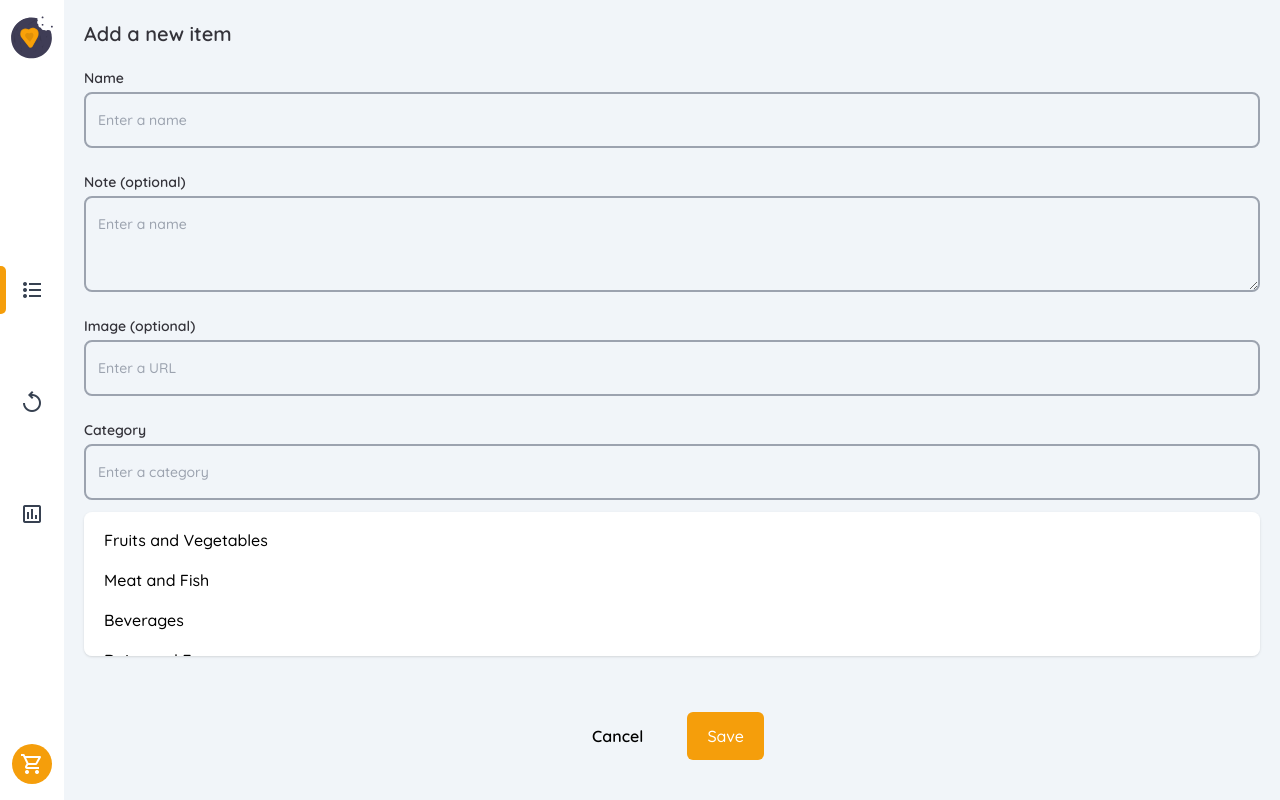
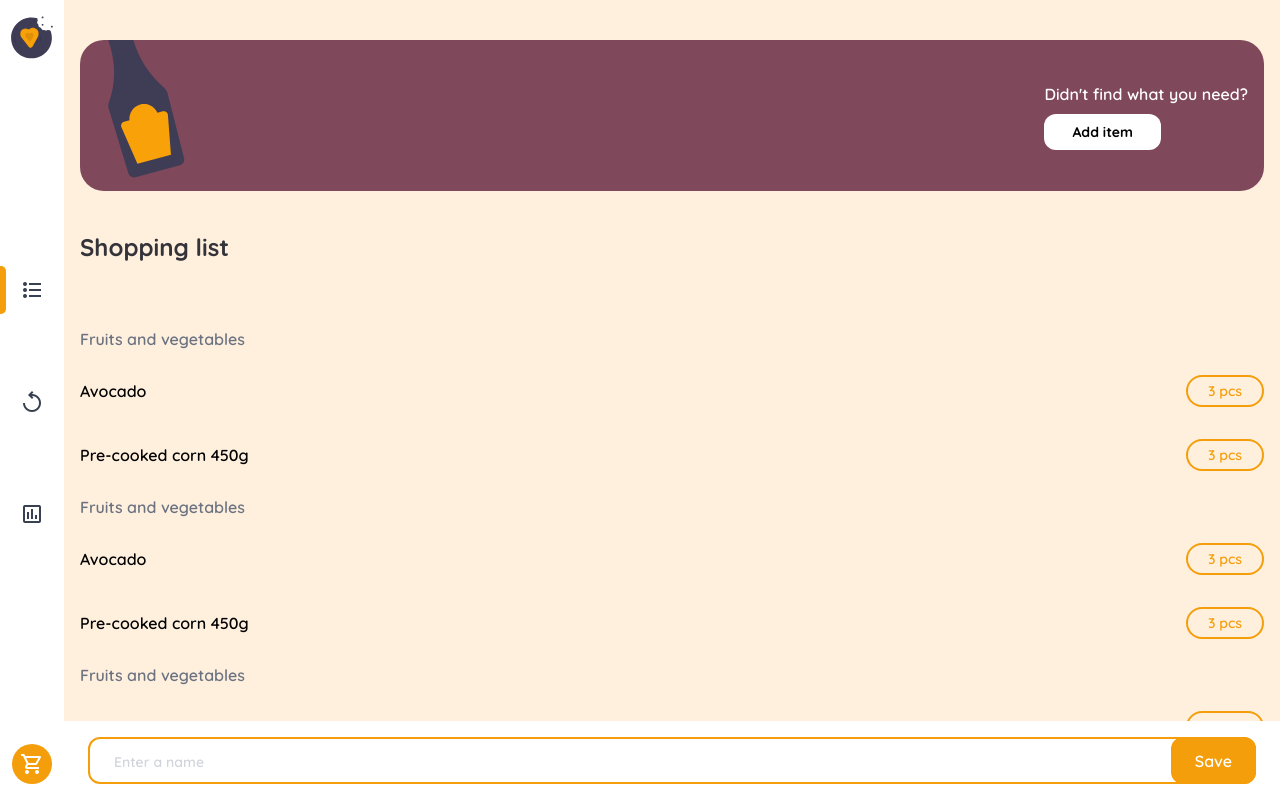
Before and after one commit to sarrietav-dev/shoppingify, an Angular app in the folder Client/: page / in a window 1280 px wide. Built offline with nearby package versions, Linux system fonts and the light colour scheme.

Commit message:
♻️  Move the create-item-form to the shopping-list module (#5)
* ♻️ Move create-item-form to the shopping-cart module

* ✨ Open the create-item-form when clicking the banner

* 🚧 Add event emmiters to the banner and form components

```diff
--- a/Client/src/app/app.component.html
+++ b/Client/src/app/app.component.html
@@ -1,6 +1,6 @@
 <div class="flex h-full">
   <app-navbar></app-navbar>
   <main class="grow overflow-y-auto bg-slate-100">
-    <app-create-item-form></app-create-item-form>
+    <app-shopping-cart></app-shopping-cart>
   </main>
 </div>
--- a/Client/src/app/app.module.ts
+++ b/Client/src/app/app.module.ts
@@ -7,7 +7,6 @@ import { CoreModule } from './core/core.module';
 import { BrowserAnimationsModule } from '@angular/platform-browser/animations';
 import { ItemListModule } from './modules/item-list/item-list.module';
 import { ShoppingCartModule } from './modules/shopping-cart/shopping-cart.module';
-import { CreateItemFormModule } from './modules/create-item-form/create-item-form.module';
 
 @NgModule({
   declarations: [AppComponent],
@@ -18,7 +17,6 @@ import { CreateItemFormModule } from './modules/create-item-form/create-item-for
     BrowserAnimationsModule,
     ItemListModule,
     ShoppingCartModule,
-    CreateItemFormModule
   ],
   providers: [],
   bootstrap: [AppComponent],
--- a/Client/src/app/modules/shopping-cart/components/create-item-banner/create-item-banner.component.html
+++ b/Client/src/app/modules/shopping-cart/components/create-item-banner/create-item-banner.component.html
@@ -7,6 +7,7 @@
       Didn't find what you need?
     </span>
     <button
+      (click)="onClick()"
       class="self-start rounded-xl bg-white px-7 py-2 text-sm font-bold text-black"
     >
       Add item
--- a/Client/src/app/modules/shopping-cart/components/create-item-banner/create-item-banner.component.ts
+++ b/Client/src/app/modules/shopping-cart/components/create-item-banner/create-item-banner.component.ts
@@ -1,10 +1,14 @@
-import { Component } from '@angular/core';
+import { Component, EventEmitter, Input, Output } from '@angular/core';
 
 @Component({
   selector: 'app-create-item-banner',
   templateUrl: './create-item-banner.component.html',
-  styleUrls: ['./create-item-banner.component.css']
+  styleUrls: ['./create-item-banner.component.css'],
 })
 export class CreateItemBannerComponent {
+  @Output() click = new EventEmitter<void>();
 
+  onClick() {
+    this.click.emit();
+  }
 }
--- a/Client/src/app/modules/create-item-form/pages/create-item-form/create-item-form.component.html
+++ b/Client/src/app/modules/shopping-cart/components/create-item-form/create-item-form.component.html
@@ -54,7 +54,13 @@
     </div>
   </div>
   <div class="mt-auto flex justify-center gap-8">
-    <button class="rounded-md p-3 font-semibold">Cancel</button>
+    <button
+      class="rounded-md p-3 font-semibold"
+      type="button"
+      (click)="onCancel()"
+    >
+      Cancel
+    </button>
     <button
       class="rounded-md bg-primary px-5 py-2 font-medium text-white"
       type="submit"
--- a/Client/src/app/modules/create-item-form/pages/create-item-form/create-item-form.component.ts
+++ b/Client/src/app/modules/shopping-cart/components/create-item-form/create-item-form.component.ts
@@ -1,4 +1,4 @@
-import { Component } from '@angular/core';
+import { Component, EventEmitter, Input, Output } from '@angular/core';
 import { FormBuilder, Validators } from '@angular/forms';
 
 @Component({
@@ -8,6 +8,8 @@ import { FormBuilder, Validators } from '@angular/forms';
 })
 export class CreateItemFormComponent {
   constructor(private fb: FormBuilder) {}
+
+  @Output() cancelForm = new EventEmitter<void>();
 
   createItemForm = this.fb.group({
     name: ['', Validators.required],
@@ -22,4 +24,8 @@ export class CreateItemFormComponent {
   onSubmit() {
     console.log(this.createItemForm.value);
   }
+
+  onCancel() {
+    this.cancelForm.emit();
+  }
 }
--- a/Client/src/app/modules/shopping-cart/pages/shopping-cart/shopping-cart.component.html
+++ b/Client/src/app/modules/shopping-cart/pages/shopping-cart/shopping-cart.component.html
@@ -1,7 +1,12 @@
-<div class="relative flex h-screen flex-col bg-shopping-list pt-10">
+<div
+  *ngIf="!isCreateItemFormVisible; else createForm"
+  class="relative flex h-screen flex-col bg-shopping-list pt-10"
+>
   <div class="flex flex-col overflow-hidden px-4">
     <div>
-      <app-create-item-banner></app-create-item-banner>
+      <app-create-item-banner
+        (click)="toggleCreateItemForm()"
+      ></app-create-item-banner>
       <h1 class="my-10 text-2xl font-bold text-somewhat-black">
         Shopping list
       </h1>
@@ -77,3 +82,9 @@
     </form>
   </div>
 </div>
+
+<ng-template #createForm>
+  <app-create-item-form
+    (cancelForm)="toggleCreateItemForm()"
+  ></app-create-item-form>
+</ng-template>
--- a/Client/src/app/modules/shopping-cart/pages/shopping-cart/shopping-cart.component.ts
+++ b/Client/src/app/modules/shopping-cart/pages/shopping-cart/shopping-cart.component.ts
@@ -6,5 +6,9 @@ import { Component } from '@angular/core';
   styleUrls: ['./shopping-cart.component.css']
 })
 export class ShoppingCartComponent {
+  isCreateItemFormVisible = false;
 
+  toggleCreateItemForm() {
+    this.isCreateItemFormVisible = !this.isCreateItemFormVisible;
+  }
 }
```
Also changed, not shown: Client/src/app/modules/create-item-form/create-item-form.module.ts (deleted, +0 -11 lines), Client/src/app/modules/shopping-cart/shopping-cart.module.ts (+9 -2 lines), Client/src/app/modules/shopping-cart/components/create-item-form/create-item-form.component.css (renamed from Client/src/app/modules/create-item-form/pages/create-item-form/create-item-form.component.css), 2 other files (tests, documents, lock files or other folders).
